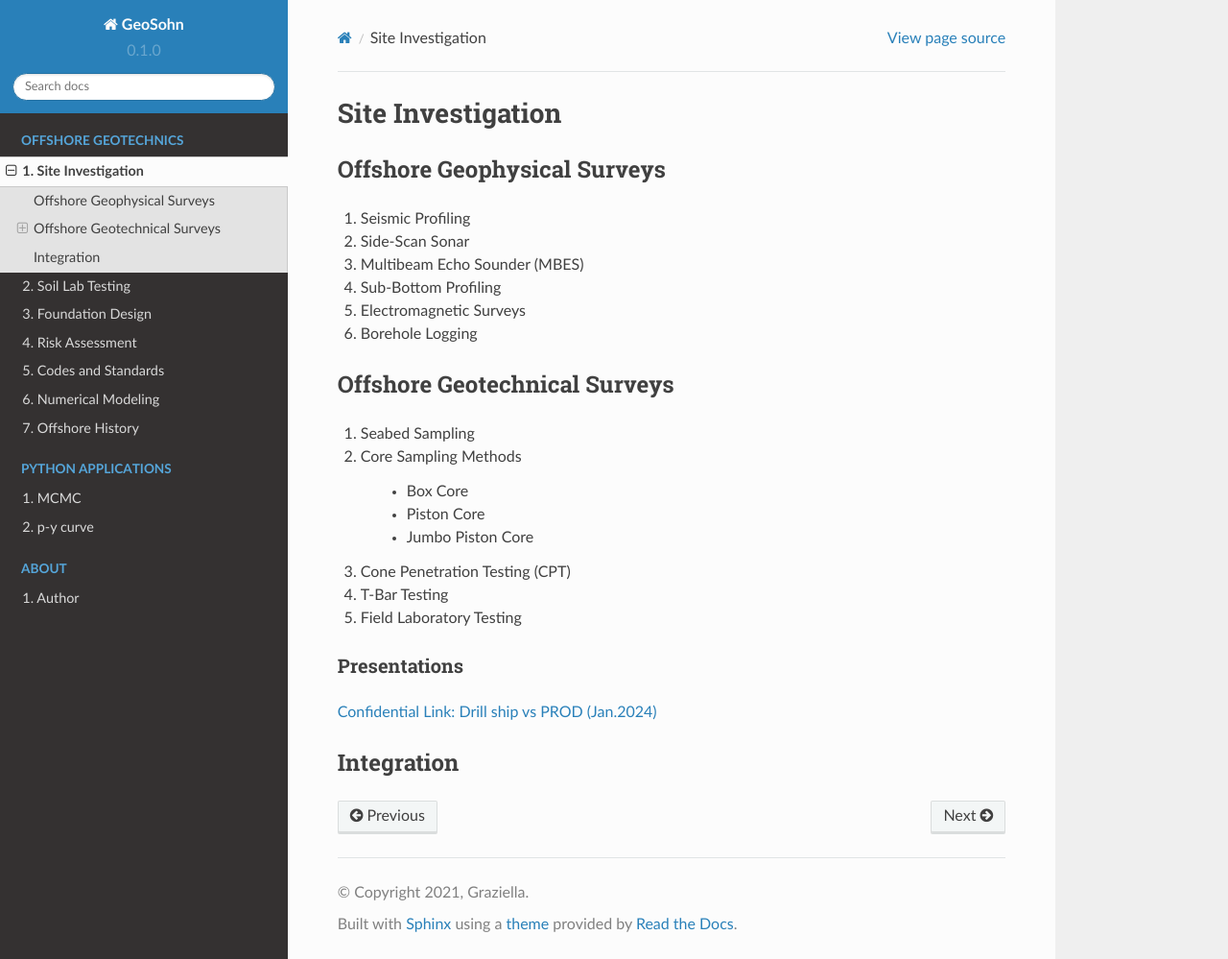
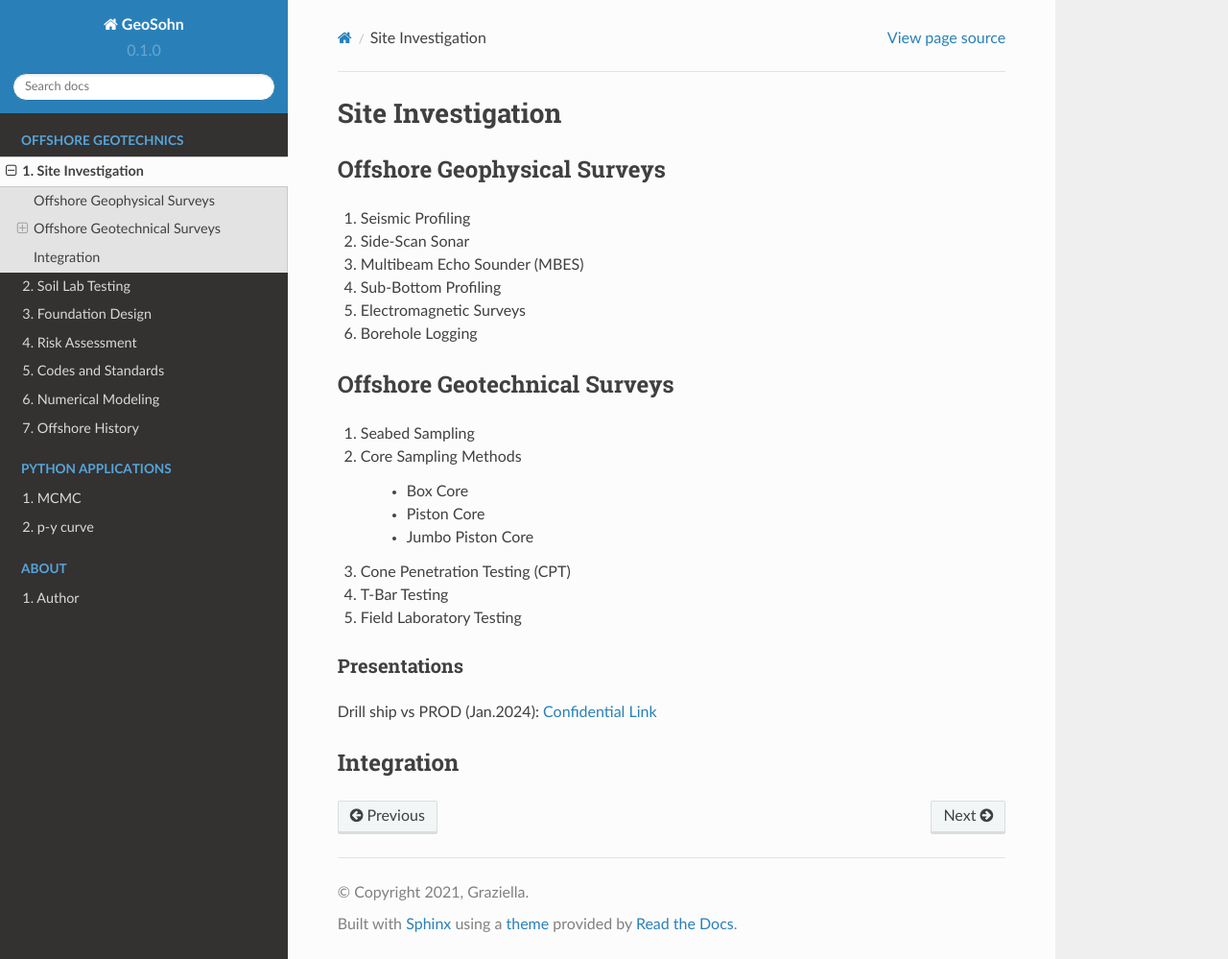
Before and after one commit to jrson11/GeoSohn, a Sphinx documentation site: the page built from docs/source/1-Site_Investigation.rst, in a window 1280 px wide and 999 px high. Shown: the whole window at 96% size. Built offline with Sphinx 7.4.7 and the Read the Docs theme 2.0.0, drawn with Linux system fonts in a browser that asks for light colours; pages that are not in the unit, such as notebooks, are missing from menus.

```diff
--- a/docs/source/1-Site_Investigation.rst
+++ b/docs/source/1-Site_Investigation.rst
@@ -37,7 +37,7 @@ Offshore Geotechnical Surveys
 
 Presentations
 .............
-`Confidential Link: Drill ship vs PROD (Jan.2024) <https://>`_
+Drill ship vs PROD (Jan.2024): `Confidential Link <https://>`_
 
 Integration
 --------------------
```
